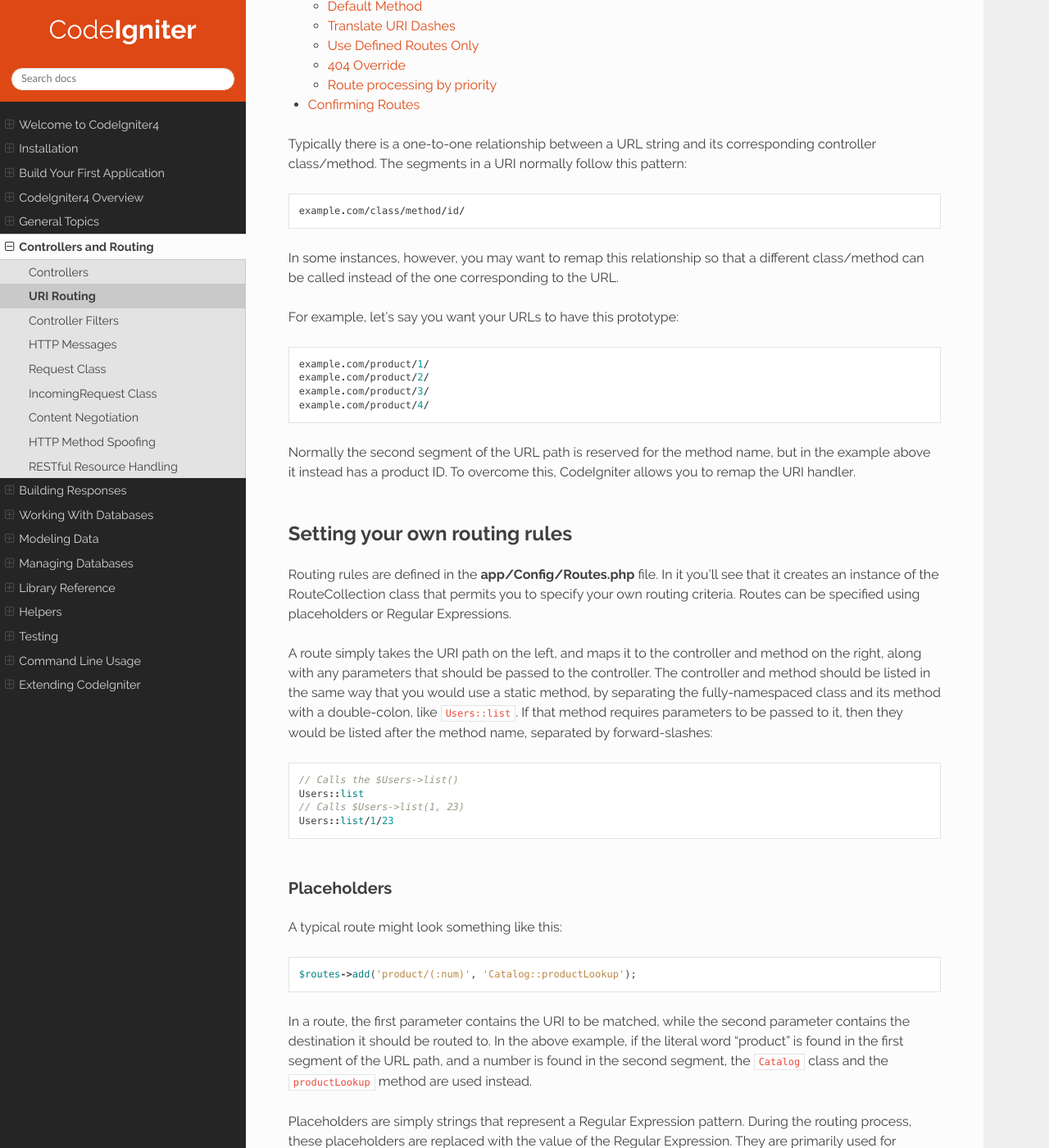
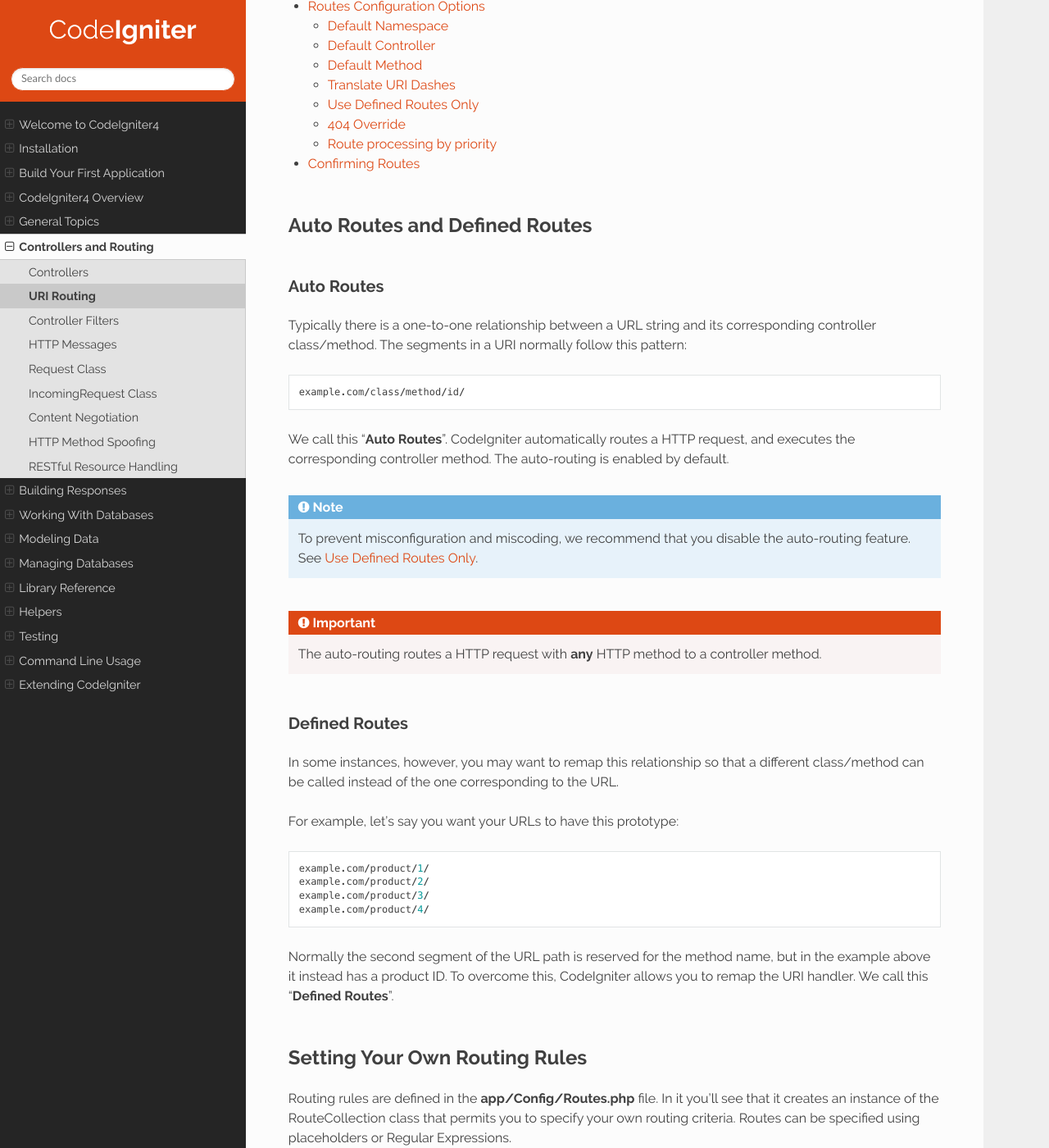
Before and after one commit to NEKOGET/ci4_user_guide_src, a Sphinx documentation site: the page built from source/incoming/routing.rst, in a window 1280 px wide and 1400 px high, scrolled down 592 px. Shown: the whole window at 82% size. Built offline with Sphinx 7.4.7 and the Read the Docs theme 2.0.0, drawn with Linux system fonts in a browser that asks for light colours; some of the changed text lies outside the part shown.

Commit message:
docs: add about "auto routes"

```diff
--- a/source/incoming/routing.rst
+++ b/source/incoming/routing.rst
@@ -6,10 +6,28 @@ URI Routing
     :local:
     :depth: 2
 
+******************************
+Auto Routes and Defined Routes
+******************************
+
+Auto Routes
+===========
+
 Typically there is a one-to-one relationship between a URL string and its corresponding
 controller class/method. The segments in a URI normally follow this pattern::
 
     example.com/class/method/id/
+
+We call this "**Auto Routes**". CodeIgniter automatically routes a HTTP request,
+and executes the corresponding controller method. The auto-routing is enabled by default.
+
+.. note:: To prevent misconfiguration and miscoding, we recommend that you disable
+    the auto-routing feature. See :ref:`use-defined-routes-only`.
+
+.. important:: The auto-routing routes a HTTP request with **any** HTTP method to a controller method.
+
+Defined Routes
+==============
 
 In some instances, however, you may want to remap this relationship so that a different
 class/method can be called instead of the one corresponding to the URL.
@@ -23,9 +41,10 @@ For example, let’s say you want your URLs to have this prototype::
 
 Normally the second segment of the URL path is reserved for the method name, but in the example
 above it instead has a product ID. To overcome this, CodeIgniter allows you to remap the URI handler.
+We call this "**Defined Routes**".
 
 ******************************
-Setting your own routing rules
+Setting Your Own Routing Rules
 ******************************
 
 Routing rules are defined in the **app/Config/Routes.php** file. In it you'll see that
```
